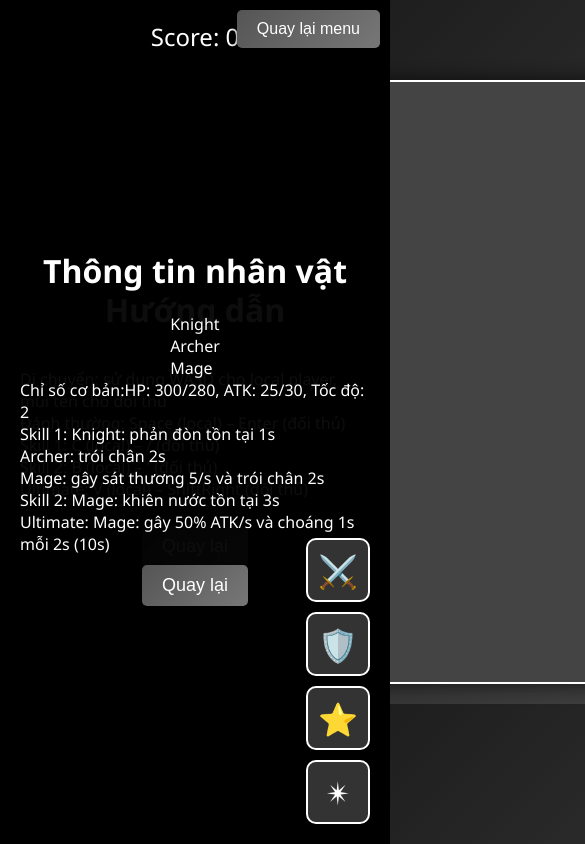
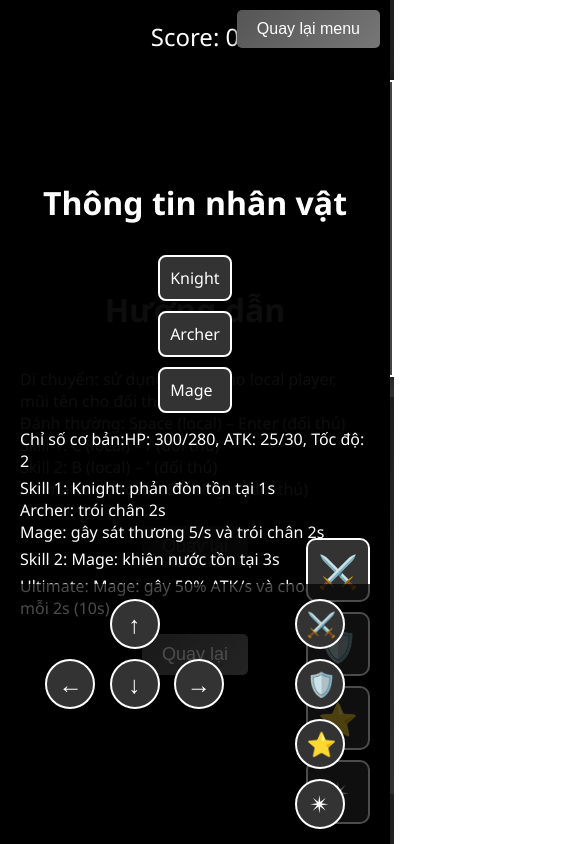
Before and after one commit to Dohungprovip/2-Player-game, a website: page index.html in a window 390 px wide. Shown: the top 844 px of the page, 585 px wide, since content can reach past the window. Drawn offline with nearby package versions, Linux system fonts and the light colour scheme; no server answers.

Commit message:
1.1.1 index.html

```diff
--- a/index.html
+++ b/index.html
@@ -46,15 +46,16 @@
     #menuButton:hover {
       background: linear-gradient(135deg, #777, #999);
     }
-    /* Cooldown timer */
+    /* Cooldown timer – tăng kích thước và thêm bóng chữ */
     .cooldown-timer {
       position: absolute;
       top: 50%;
       left: 50%;
       transform: translate(-50%, -50%);
-      font-size: 20px;
+      font-size: 28px;
       font-weight: bold;
       color: #fff;
+      text-shadow: 2px 2px 4px #000;
       opacity: 1 !important;
     }
     /* Canvas */
@@ -215,6 +216,80 @@
       font-size: 32px;
       z-index: 1;
     }
+    /* Style cho nút chọn Class */
+    .class-btn {
+      padding: 10px 20px;
+      margin: 10px;
+      font-size: 18px;
+      border: 2px solid #fff;
+      border-radius: 8px;
+      background: #333;
+      color: #fff;
+      transition: transform 0.2s, background 0.2s;
+      cursor: pointer;
+    }
+    .class-btn:hover {
+      transform: scale(1.05);
+      background: #555;
+    }
+    .class-btn.active {
+      background: #777;
+    }
+    /* Cải thiện giao diện thông tin nhân vật */
+    .info-box {
+      padding: 10px;
+      margin: 10px;
+      border: 2px solid #fff;
+      border-radius: 8px;
+      background: #333;
+      transition: transform 0.2s, background 0.2s;
+      cursor: pointer;
+    }
+    .info-box:hover {
+      transform: scale(1.05);
+      background: #555;
+    }
+    .info-row {
+      margin: 5px 0;
+      font-size: 16px;
+    }
+    /* Responsive: hiển thị nút điều khiển trên điện thoại */
+    @media (max-width: 768px) {
+      canvas {
+        width: 100%;
+        height: auto;
+      }
+      #mobileControls {
+        position: fixed;
+        bottom: 0;
+        left: 0;
+        right: 0;
+        display: flex;
+        justify-content: space-around;
+        background: rgba(0,0,0,0.7);
+        padding: 10px;
+        z-index: 1003;
+      }
+      #moveControls, #skillControls {
+        display: flex;
+        flex-direction: column;
+        align-items: center;
+      }
+      .move-btn, .skill-btn {
+        font-size: 24px;
+        padding: 10px;
+        margin: 5px;
+        border: 2px solid #fff;
+        border-radius: 50%;
+        background: #333;
+        color: #fff;
+        width: 50px;
+        height: 50px;
+      }
+      .move-btn:active, .skill-btn:active {
+        background: #555;
+      }
+    }
   </style>
 </head>
 <body>
@@ -256,7 +331,7 @@
     <button id="backFromInstruction">Quay lại</button>
   </div>
 
-  <!-- Character Info Screen (không thay đổi) -->
+  <!-- Character Info Screen -->
   <div id="characterInfoScreen" class="overlay-screen">
     <h1>Thông tin nhân vật</h1>
     <div id="infoCharacterBoxes">
@@ -325,6 +400,24 @@
       <div class="cooldown-overlay" id="skill-ultimate-overlay">
         <div class="cooldown-timer" id="skill-ultimate-timer"></div>
       </div>
+    </div>
+  </div>
+
+  <!-- Mobile Controls (chỉ hiển thị trên thiết bị di động) -->
+  <div id="mobileControls">
+    <div id="moveControls">
+      <button class="move-btn" data-key="w">↑</button>
+      <div>
+        <button class="move-btn" data-key="a">←</button>
+        <button class="move-btn" data-key="s">↓</button>
+        <button class="move-btn" data-key="d">→</button>
+      </div>
+    </div>
+    <div id="skillControls">
+      <button class="skill-btn" data-key=" ">⚔️</button>
+      <button class="skill-btn" data-key="c">🛡️</button>
+      <button class="skill-btn" data-key="b">⭐</button>
+      <button class="skill-btn" data-key="v">✴</button>
     </div>
   </div>
 
@@ -615,7 +708,19 @@
             damage *= 1.5;
           }
           if(proj.type === "bullet" || proj.type === "fireball") {
-            player.health = Math.max(0, player.health - damage);
+            // Trừ sát thương từ "máu ảo" nếu có, ưu tiên trừ máu ảo trước
+            if('phantomHealth' in player && player.phantomHealth > 0 && Date.now() < player.phantomExpire) {
+              if(damage <= player.phantomHealth) {
+                player.phantomHealth -= damage;
+                damage = 0;
+              } else {
+                damage -= player.phantomHealth;
+                player.phantomHealth = 0;
+              }
+            }
+            if(damage > 0) {
+              player.health = Math.max(0, player.health - damage);
+            }
           } else if(proj.type === "bola") {
             player.stunned = true;
             player.stunStart = Date.now();
@@ -1008,7 +1113,7 @@
         document.getElementById("readyTimer").textContent = readyCountdown;
         if(readyCountdown <= 0) {
           clearInterval(readyTimerInterval);
-          // Nếu hết 30s mà chưa sẵn sàng thì có thể thông báo hoặc hủy ghép trận
+          // Nếu hết 30s mà chưa sẵn sàng thì thông báo và tải lại trang
           alert("Hết thời gian sẵn sàng! Vui lòng thử lại.");
           location.reload();
         }
@@ -1157,7 +1262,6 @@
       document.getElementById("characterSelectScreen").style.display = "none";
       // Hiển thị waitingScreen với readyPanel
       document.getElementById("waitingScreen").style.display = "flex";
-      // Trong lúc chờ, hiển thị spinner (readyPanel sẽ được hiển thị sau khi match_found)
     });
 
     socket.on("opponent_left", () => {
@@ -1174,6 +1278,23 @@
     document.getElementById("menuButton").addEventListener("click", () => {
       location.reload();
     });
+
+    // --- Mobile Controls: xử lý sự kiện touch ---
+    document.querySelectorAll(".move-btn, .skill-btn").forEach(btn => {
+      btn.addEventListener("touchstart", (e) => {
+        e.preventDefault();
+        let key = btn.getAttribute("data-key");
+        keys[key] = true;
+        if (socket.connected) {
+          socket.emit("player_move", { roomId, playerId: socket.id, key: key });
+        }
+      });
+      btn.addEventListener("touchend", (e) => {
+        e.preventDefault();
+        let key = btn.getAttribute("data-key");
+        keys[key] = false;
+      });
+    });
   </script>
 </body>
 </html>
```
